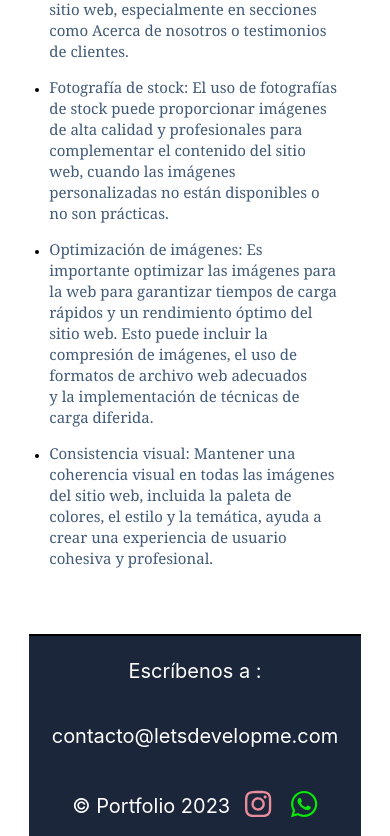
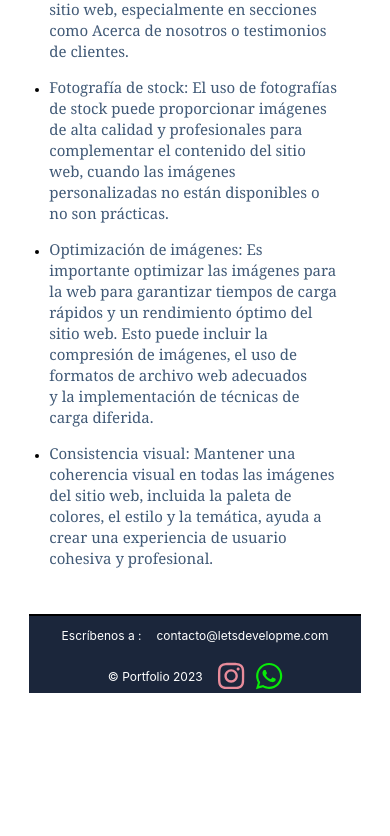
Before and after one commit to GeorgePhD/portfolio2024, a React (Vite) app: page / in a window 390 px wide. Shown: the part 5696-6532 px from the top of the page. After the commit the page ends 6389 px from the top, so only its background shows below. Built offline with nearby package versions, Linux system fonts and the light colour scheme.

Commit message:
update: footer responsive styles done

```diff
--- a/src/App.css
+++ b/src/App.css
@@ -167,6 +167,7 @@ header.header div.logo h3.name {
 }
 
 .footer {
+    max-width: 1600px;
     display: flex;
     flex-direction: row;
     flex-wrap: wrap;
@@ -630,20 +631,29 @@ input[type='submit']:hover {
 
     /* services page ends here */
     /* footer starts here */
-    .footer {
-        min-height: 15rem;
-        line-height: 20rem;
+    footer.footer {
+        max-height: 15rem;
+        line-height: 1rem;
         margin-top: 5rem;
         padding-top: 1rem;
-        gap: 2rem;
+        gap: 1.5rem;
     }
 
-    .footer p {
+    footer.footer p {
         font-size: 1.5rem;
         color: white;
     }
 }
-
+@media screen and (width <=588px) {
+    footer.footer p {
+        font-size: 1.2rem;
+        color: white;
+    }
+    .footer__icons__container {
+        gap: 1.2rem;
+        padding: 0;
+    }
+}
 /* footer ends here */
 @media screen and (width <=487px) {
 
@@ -701,16 +711,23 @@ input[type='submit']:hover {
     .services__ul {
         padding: 3rem;
     }
+    footer.footer {
+        margin-top: 0;
+    }
+    .footer__icons__container {
+        gap: 1.2rem;
+        padding: 0;
+    }
 }
 
 /* footer starts here */
-.footer {
+/* .footer {
     min-height: 15rem;
     line-height: 5rem;
     margin-top: 2rem;
     padding-top: 1rem;
     gap: 2rem;
-}
+} */
 
 @media screen and (width <=430px) {
 
@@ -773,6 +790,10 @@ input[type='submit']:hover {
     }
     .services__ul {
         padding: 1.5rem;
+    }
+    footer.footer {
+        min-height: 1rem;
+        line-height: 2rem;
     }
 }
 
```
